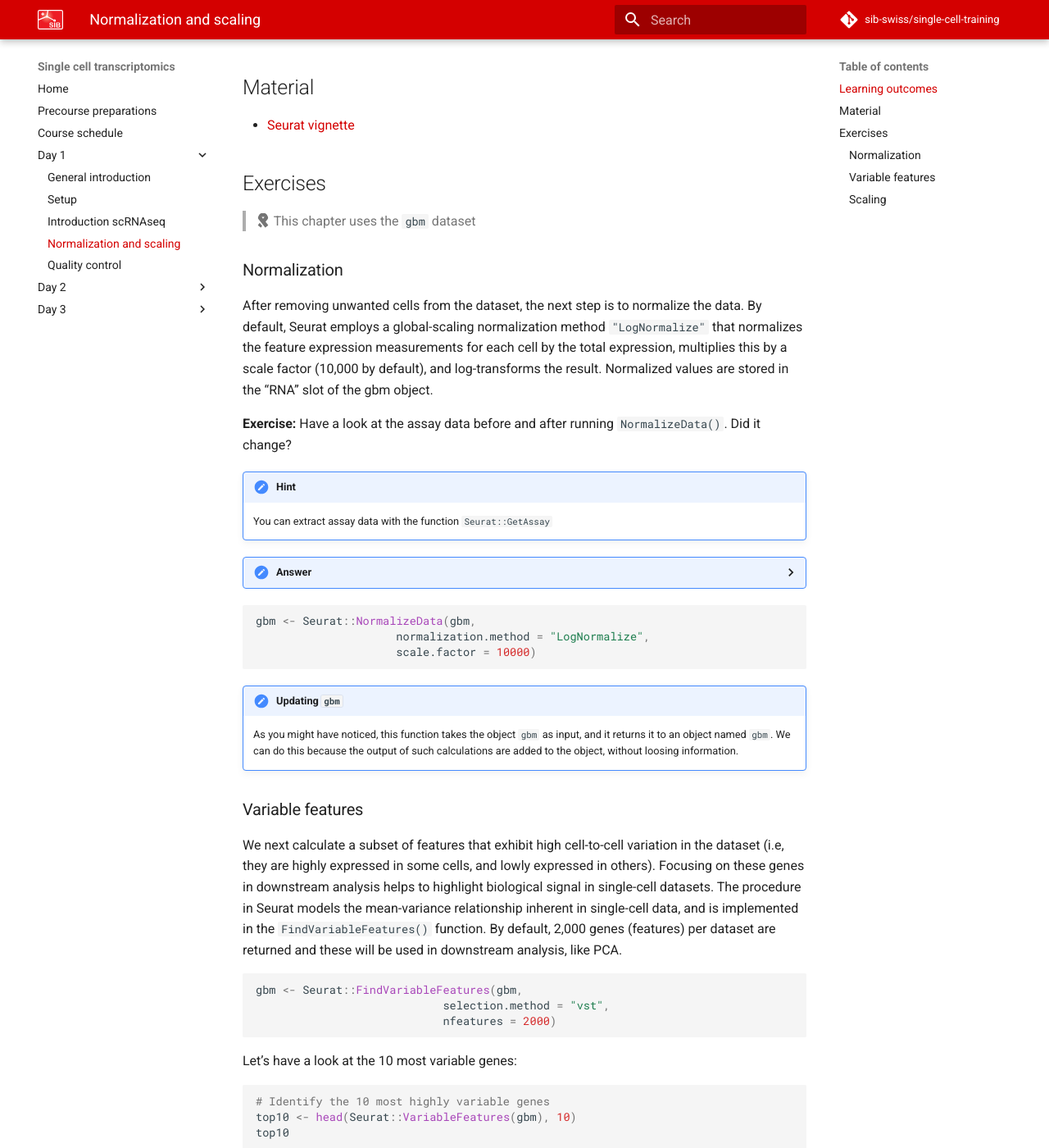
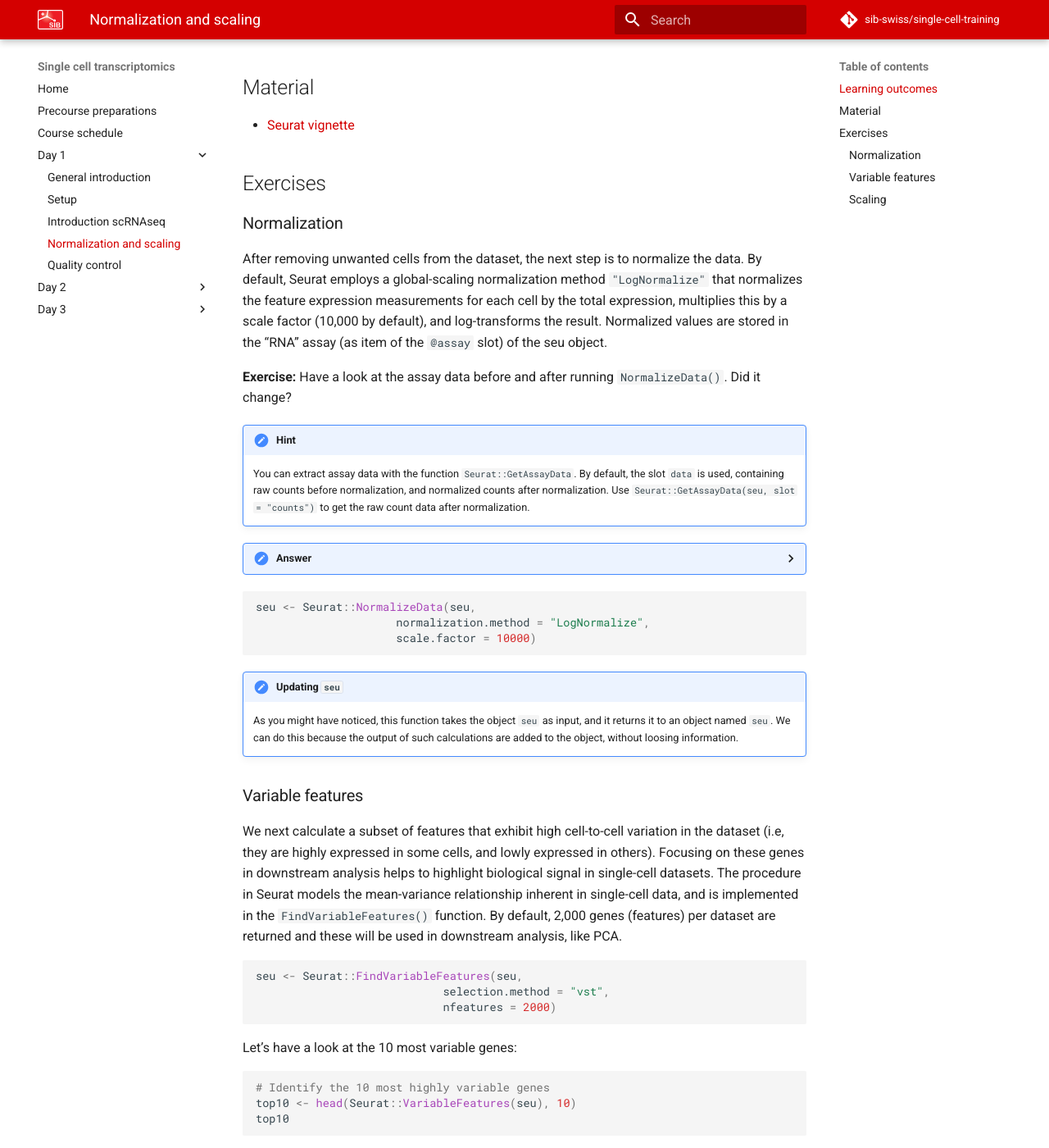
Before and after one commit to sib-swiss/single-cell-training, an MkDocs documentation site: the page built from docs/day1/normalization_scaling.md, in a window 1280 px wide and 1400 px high, scrolled down 308 px. Shown: the whole window at 82% size. Built offline with MkDocs 1.6.1 and Material for MkDocs 9.7.7, drawn with Linux system fonts in a browser that asks for light colours; comment, search, counter and statistics services are not loaded; the version menu is left out; some of the changed text lies outside the part shown.

Commit message:
changed normalization to new dataset

````diff
--- a/docs/day1/normalization_scaling.md
+++ b/docs/day1/normalization_scaling.md
@@ -11,24 +11,22 @@
 
 ## Exercises
 
-> :fontawesome-solid-ribbon: This chapter uses the `gbm` dataset
-
 ### Normalization
 
 After removing unwanted cells from the dataset, the next step is to normalize the data.
 By default, Seurat employs a global-scaling normalization method `"LogNormalize"` that normalizes the feature expression measurements for each cell by the total expression, multiplies this by a scale factor (10,000 by default), and log-transforms the result.
-Normalized values are stored in the "RNA" slot of the gbm object.
+Normalized values are stored in the "RNA" assay (as item of the `@assay` slot) of the seu object.
 
 **Exercise:** Have a look at the assay data before and after running `NormalizeData()`. Did it change?
 
 !!! hint
-    You can extract assay data with the function `Seurat::GetAssay`
+    You can extract assay data with the function `Seurat::GetAssayData`. By default, the slot `data` is used, containing raw counts before normalization, and normalized counts after normalization. Use `Seurat::GetAssayData(seu, slot = "counts")` to get the raw count data after normalization.
 
 ??? done "Answer"
     You can check out some assay data with:
 
     ```R
-    Seurat::GetAssay(gbm)[1:10,1:10]
+    Seurat::GetAssayData(seu)[1:10,1:10]
     ```
     Returning:
 
@@ -36,60 +34,53 @@
 
         ```
         10 x 10 sparse Matrix of class "dgCMatrix"
-          [[ suppressing 10 column names ‘AAACCCAAGGCGATAC-1’, ‘AAACCCACAAGTCCCG-1’, ‘AAACCCACAGATGCGA-1’ ... ]]
+        [[ suppressing 10 column names ‘PBMMC-1_AAACCTGCAGACGCAA-1’, ‘PBMMC-1_AAACCTGTCATCACCC-1’, ‘PBMMC-1_AAAGATGCATAAAGGT-1’ ... ]]
 
-        AL627309.1 . . . . . . . . . .
-        AL627309.5 . . . . . . . . . .
-        AP006222.2 . . . . . . . . . .
-        LINC01409  . . . 1 . . . . . .
-        FAM87B     . . . . . . . . . .
-        LINC01128  . . 1 . . . . 1 . 1
-        LINC00115  . . . . . . . . . .
-        FAM41C     . . . . . . . . . .
-        AL645608.6 . . . . . . . . . .
-        AL645608.2 . . . . . . . . . .
+        RP11-34P13.7  . . . . . . . . . .
+        FO538757.3    . . . . . . . . . .
+        FO538757.2    1 . . . . . 2 . . .
+        AP006222.2    . . . . . . . . . .
+        RP4-669L17.10 . . . . . . . . . .
+        RP5-857K21.4  . . . . . . . . . .
+        RP11-206L10.9 . . . . . . . . . .
+        LINC00115     . . . . . . . . . .
+        FAM41C        . . . . . . . . . .
+        RP11-54O7.1   . . . . . . . . . .
         ```
 
     === "After normalization"
 
         ```
         10 x 10 sparse Matrix of class "dgCMatrix"
-           [[ suppressing 10 column names ‘AAACCCAAGGCGATAC-1’, ‘AAACCCACAAGTCCCG-1’, ‘AAACCCACAGATGCGA-1’ ... ]]
+        [[ suppressing 10 column names ‘PBMMC-1_AAACCTGCAGACGCAA-1’, ‘PBMMC-1_AAACCTGTCATCACCC-1’, ‘PBMMC-1_AAAGATGCATAAAGGT-1’ ... ]]
 
-        AL627309.1 . . .         .         . . . .         . .
-        AL627309.5 . . .         .         . . . .         . .
-        AP006222.2 . . .         .         . . . .         . .
-        LINC01409  . . .         0.7438965 . . . .         . .
-        FAM87B     . . .         .         . . . .         . .
-        LINC01128  . . 0.7991683 .         . . . 0.5091777 . 0.3826447
-        LINC00115  . . .         .         . . . .         . .
-        FAM41C     . . .         .         . . . .         . .
-        AL645608.6 . . .         .         . . . .         . .
-        AL645608.2 . . .         .         . . . .         . .
+        RP11-34P13.7  .        . . . . . .        . . .
+        FO538757.3    .        . . . . . .        . . .
+        FO538757.2    1.641892 . . . . . 1.381104 . . .
+        AP006222.2    .        . . . . . .        . . .
+        RP4-669L17.10 .        . . . . . .        . . .
+        RP5-857K21.4  .        . . . . . .        . . .
+        RP11-206L10.9 .        . . . . . .        . . .
+        LINC00115     .        . . . . . .        . . .
+        FAM41C        .        . . . . . .        . . .
+        RP11-54O7.1   .        . . . . . .        . . .
         ```
 
 ```R
-gbm <- Seurat::NormalizeData(gbm,
+seu <- Seurat::NormalizeData(seu,
                      normalization.method = "LogNormalize",
                      scale.factor = 10000)
 ```
 
-!!! note "Updating `gbm`"
-    As you might have noticed, this function takes the object `gbm` as input, and it returns it to an object named `gbm`. We can do this because the output of such calculations are added to the object, without loosing information.
+!!! note "Updating `seu`"
+    As you might have noticed, this function takes the object `seu` as input, and it returns it to an object named `seu`. We can do this because the output of such calculations are added to the object, without loosing information.
 
 ### Variable features
 
-We next calculate a subset of features that exhibit high cell-to-cell variation in the
-dataset (i.e, they are highly expressed in some cells, and lowly expressed in others).
-Focusing on these genes in downstream analysis helps to highlight biological signal
-in single-cell datasets.
-The procedure in Seurat models the mean-variance relationship inherent in single-cell
-data, and is implemented in the `FindVariableFeatures()` function.
-By default, 2,000 genes (features) per dataset are returned and these will be used in
-downstream analysis, like PCA.
+We next calculate a subset of features that exhibit high cell-to-cell variation in the dataset (i.e, they are highly expressed in some cells, and lowly expressed in others). Focusing on these genes in downstream analysis helps to highlight biological signal in single-cell datasets. The procedure in Seurat models the mean-variance relationship inherent in single-cell data, and is implemented in the `FindVariableFeatures()` function. By default, 2,000 genes (features) per dataset are returned and these will be used in downstream analysis, like PCA.
 
 ```R
-gbm <- Seurat::FindVariableFeatures(gbm,
+seu <- Seurat::FindVariableFeatures(seu,
                             selection.method = "vst",
                             nfeatures = 2000)
 ```
@@ -98,14 +89,14 @@
 
 ```R
 # Identify the 10 most highly variable genes
-top10 <- head(Seurat::VariableFeatures(gbm), 10)
+top10 <- head(Seurat::VariableFeatures(seu), 10)
 top10
 ```
 
 We can plot them in a nicely labeled scatterplot:
 
 ```R
-vf_plot <- Seurat::VariableFeaturePlot(gbm)
+vf_plot <- Seurat::VariableFeaturePlot(seu)
 Seurat::LabelPoints(plot = vf_plot,
             points = top10, repel = TRUE)
 ```
@@ -118,12 +109,36 @@
 1. shifts the expression of each gene, so that the mean expression across cells is 0
 2. scales the expression of each gene, so that the variance across cells is 1
 
-This step gives equal weight in downstream analyses, so that highly-expressed genes do not dominate. The results of this are stored in `gbm$RNA@scale.data`
+This step gives equal weight in downstream analyses, so that highly-expressed genes do not dominate. The results of this are stored in `seu$RNA@scale.data`
 
 ```R
-gbm <- Seurat::ScaleData(gbm,
-                 features = rownames(gbm))
+seu <- Seurat::ScaleData(seu,
+                 features = rownames(seu))
 ```
 
 !!! note "The use of `Seurat::SCTransform`"
     The functions `NormalizeData`, `VariableFeatures` and `ScaleData` can be replaced by the function `SCTransform`. The latter uses a more sophisticated way to perform the normalization and scaling, and is [argued to perform better](https://genomebiology.biomedcentral.com/articles/10.1186/s13059-019-1874-1). However, it is slower, and a bit less transparent compared to using the three separate functions. Therefore, we chose not to use `SCTransform` for the exercises.
+
+**Bonus exercise**: Run `SCTransform` on the `seu` object. Where is the output stored?
+
+??? done "Answer"
+    You can run it like so:
+
+    ```R
+    seu <- Seurat::SCTransform(seu)
+    ```
+
+    And it will add an extra assay to the object. `names(seu@assay)` returns:
+
+    ```
+    [1] "RNA" "SCT"
+    ```
+
+    Meaning that a whole new assay was added (including the sparse matrices with counts, normalized data and scaled data).
+
+!!! warning
+    Running `SCTransform` will change `@active.assay` into `SCT`(in stead of `RNA`; check it with `DefaultAssay(seu)`). This assay is used as a default for following function calls. To change the active assay to `RNA` run:
+
+    ```R
+    DefaultAssay(seu) <- "RNA"
+    ```
````
